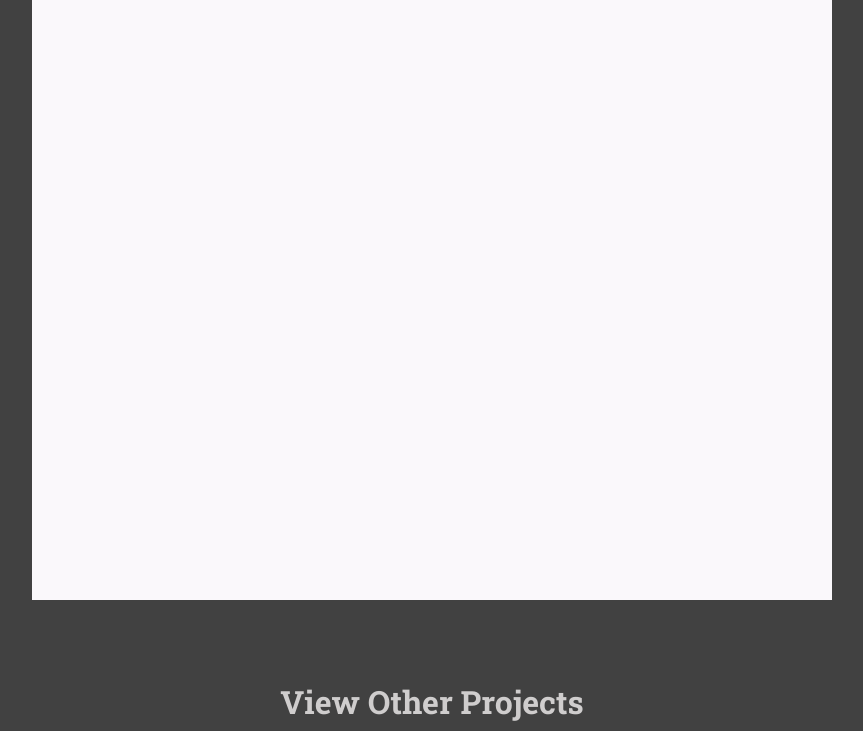
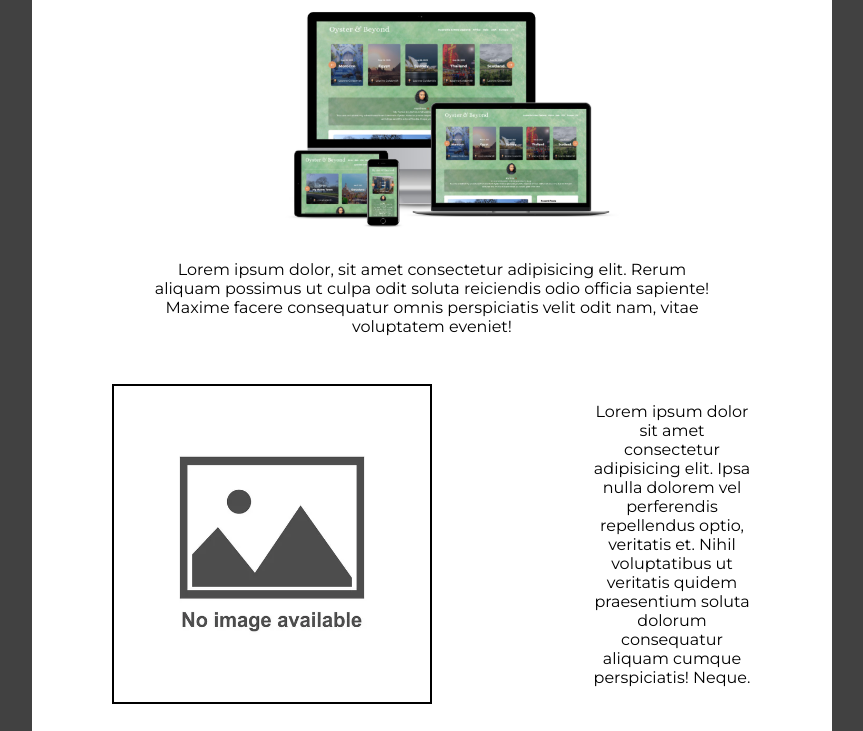
Before and after one commit to LeanneCodes/fullstack-portfolio, a React (Vite) app in the folder portfolio/: page /blog in a window 1280 px wide. Shown: the part 352-1083 px from the top of the page, without its empty margins (208-1071 px from the left). Built offline with nearby package versions, Linux system fonts and the light colour scheme.

Commit message:
add oyster and beyond poject

```diff
--- a/portfolio/src/containers/projects/Projects.jsx
+++ b/portfolio/src/containers/projects/Projects.jsx
@@ -3,6 +3,7 @@ import './projects.css'
 import Cards from '../../components/cards/Cards'
 import { Link } from "react-router-dom";
 import noImage from "../../assets/no-image.jpeg"
+import Oyster from "../../assets/oyster-and-beyond-project-cover.png"
 
 const Projects = () => {
   return (
@@ -11,10 +12,10 @@ const Projects = () => {
       <div className='projects'>
         <div className='projects-card'>
           <Cards
-            img={ noImage }
+            img={ Oyster }
             name="Oyster & Beyond"
-            tech="tech used"
-            summary="description"
+            tech="React NextJs SCSS Tailwind JavaScript Hygraph CMS"
+            summary="A travel blog that uses a carousel to showcase my feature posts. A side category bar that groups my posts by destination. And an option for users to leave comments."
           />
           <Link to="/blog" style={{color: 'white', display: 'flex', justifyContent: 'center', textAlign: 'center'}}>View Blog Project</Link>
         </div>
--- a/portfolio/src/pages/Blog.jsx
+++ b/portfolio/src/pages/Blog.jsx
@@ -7,6 +7,7 @@ import Cards from '../components/cards/Cards';
 import { Footer } from '../containers';
 import ScrollToTop from './ScrollToTop';
 import noImage from '../assets/no-image.jpeg';
+import mockup from '../assets/oyster-mockup.jpg';
 
 const Menu = () => (
     <>
@@ -47,7 +48,34 @@ const Blog = () => {
             </div>
             <div className='project-page'>
                 <h1>Oyster & Beyond Blog</h1>
-                <div className='project-review'></div>
+                <div className='project-review'>
+                    <div>
+                        <img src={ mockup } alt="oyster and beyond device mockup" style={{width: '50%', display:'flex', margin:'auto'}}/>
+                    </div>
+                    <div>
+                        <p style={{marginBottom:'3rem'}}>Lorem ipsum dolor, sit amet consectetur adipisicing elit. Rerum aliquam possimus ut culpa odit soluta reiciendis odio officia sapiente! Maxime facere consequatur omnis perspiciatis velit odit nam, vitae voluptatem eveniet!</p>
+                        <div className='project-detail'>
+                            <img src={ noImage } alt="no image available" />
+                            <p>Lorem ipsum dolor sit amet consectetur adipisicing elit. Ipsa nulla dolorem vel perferendis repellendus optio, veritatis et. Nihil voluptatibus ut veritatis quidem praesentium soluta dolorum consequatur aliquam cumque perspiciatis! Neque.</p>
+                        </div>
+                        <div className='project-detail reverse'>
+                            <img src={ noImage } alt="no image available" />
+                            <p>Lorem ipsum dolor sit amet consectetur adipisicing elit. Ipsa nulla dolorem vel perferendis repellendus optio, veritatis et. Nihil voluptatibus ut veritatis quidem praesentium soluta dolorum consequatur aliquam cumque perspiciatis! Neque.</p>
+                        </div>
+                        <div className='project-detail'>
+                            <img src={ noImage } alt="no image available" />
+                            <p>Lorem ipsum dolor sit amet consectetur adipisicing elit. Ipsa nulla dolorem vel perferendis repellendus optio, veritatis et. Nihil voluptatibus ut veritatis quidem praesentium soluta dolorum consequatur aliquam cumque perspiciatis! Neque.</p>
+                        </div>
+                        <div className='project-detail reverse'>
+                            <img src={ noImage } alt="no image available" />
+                            <p>Lorem ipsum dolor sit amet consectetur adipisicing elit. Ipsa nulla dolorem vel perferendis repellendus optio, veritatis et. Nihil voluptatibus ut veritatis quidem praesentium soluta dolorum consequatur aliquam cumque perspiciatis! Neque.</p>
+                        </div>
+                        <div className='project-links'>
+                            <button type='button'><a href='https://github.com/LeanneCodes/oyster-and-beyond-blog/tree/main' target='_blank'>GitHub</a></button>
+                            <button type='button'><a href='https://oyster-and-beyond-blog-57i61jxfb-leannecodes.vercel.app/' target='_blank'>Live Project</a></button>
+                        </div>
+                    </div>
+                </div>
             </div>
             <div>
                 <h3>View Other Projects</h3>
--- a/portfolio/src/pages/blog.css
+++ b/portfolio/src/pages/blog.css
@@ -2,7 +2,58 @@
     margin-top: 180px;
 }
 .project-review {
-    background-color: var(--text-color);
+    background-color: white;
     min-height: 80vh;
     margin: 3rem 15rem 5rem;
 }
+
+.project-review p {
+    color: black;
+    text-align: center;
+    width: 70%;
+    margin: auto;
+}
+
+.project-detail {
+    display: flex;
+    margin-bottom: 3rem;
+}
+
+.reverse {
+    flex-direction: row-reverse;
+}
+
+.project-detail p {
+    margin: 0 5rem;
+    display: flex;
+    flex-wrap: wrap;
+    align-content: center;
+}
+
+.project-detail img {
+    width: 40%;
+    border: 2px solid black;
+    margin: 0 5rem;
+}
+
+.project-links {
+    display: flex;
+    justify-content: space-around;
+    width: 30%;
+    margin: auto;
+    padding: 0 3rem 3rem;
+}
+
+.project-links button {
+    width: 200px;
+    padding: 10px 20px;
+    margin: 10px;
+    border: 2px solid #EC625F;
+    border-radius: 10px;
+    background-color: #EC625F;
+    cursor: pointer;
+}
+
+.project-links a {
+    color: white;
+}
```
Also changed, not shown: portfolio/src/assets/oyster-and-beyond-project-cover.png (added), portfolio/src/assets/oyster-mockup.jpg (added).
